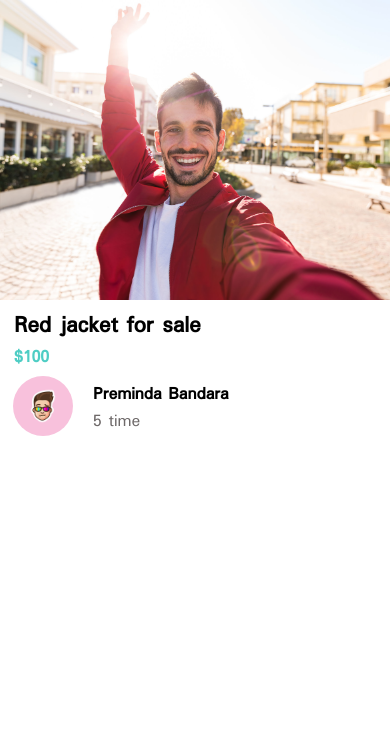
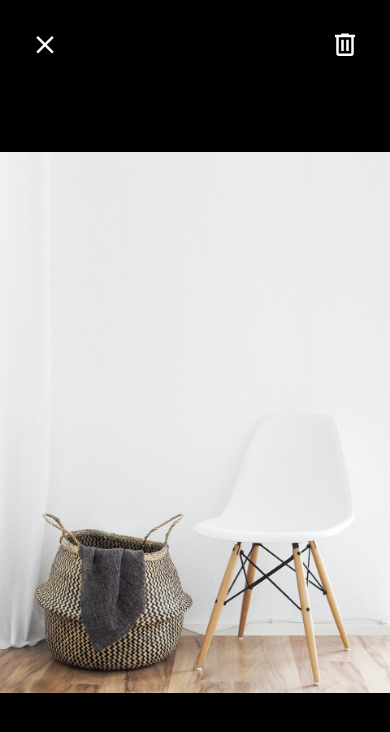
Before and after one commit to PREMINDA/React-NativeSApp, a React Native app: screen / in a window 390 px wide. Shown: the top 732 px of the page. Built offline with nearby package versions, Linux system fonts and the light colour scheme.

Commit message:
add new button to viewimagescreen

```diff
--- a/App.js
+++ b/App.js
@@ -2,7 +2,7 @@ import { StatusBar } from "expo-status-bar";
 import React from "react";
 import { StyleSheet, Text, View, SafeAreaView } from "react-native";
 import Card from "./app/components/Card/Card";
-import Listitem from "./app/components/Listitem/Listitem";
+
 import Moredetail from "./app/screen/Moredetail";
 import ViewImageScreen from "./app/screen/ViewImageScreen";
 import WelcomeScreen from "./app/screen/WelcomeScreen";
@@ -13,7 +13,7 @@ export default function App() {
   console.log(shopdata);
   return (
     <View>
-      <Moredetail />
+      <ViewImageScreen />
     </View>
   );
 }
--- a/app/components/Listitem/Listitem.js
+++ b/app/components/Listitem/Listitem.js
@@ -3,13 +3,10 @@ import { View, StyleSheet, Image } from "react-native";
 import AppText from "../AppText/AppText";
 import color from "../../assets/config/color";
 
-function Listitem({ title, subtitle }) {
+function Listitem({ title, subtitle, image }) {
   return (
     <View style={styles.container}>
-      <Image
-        style={styles.image}
-        source={require("../../assets/image/asdasd.png")}
-      />
+      <Image style={styles.image} source={image} />
 
       <View style={styles.textcontainer}>
         <AppText style={styles.name}>{title}</AppText>
--- a/app/screen/Moredetail.js
+++ b/app/screen/Moredetail.js
@@ -12,10 +12,16 @@ function Moredetail(props) {
         source={require("../assets/image/jacket.jpg")}
       />
       <View style={styles.detailcontainer}>
-        <AppText style={styles.title}>Red jacket for sale</AppText>
-        <AppText style={styles.price}>$100</AppText>
+        <View style={styles.textContainer}>
+          <AppText style={styles.title}>Red jacket for sale</AppText>
+          <AppText style={styles.price}>$100</AppText>
+        </View>
         <View styles={styles.userContainer}>
-          <Listitem title="Preminda Bandara" subtitle="5 time" />
+          <Listitem
+            title="Preminda Bandara"
+            subtitle="5 time"
+            image={require("../assets/image/asdasd.png")}
+          />
         </View>
       </View>
     </View>
@@ -48,6 +54,9 @@ const styles = StyleSheet.create({
     backgroundColor: color.secondary,
     marginBottom: 2,
   },
+  textContainer: {
+    marginBottom: 40,
+  },
   userContainer: {
     marginVertical: 40,
   },
--- a/app/screen/ViewImageScreen.js
+++ b/app/screen/ViewImageScreen.js
@@ -1,5 +1,5 @@
 import React from "react";
-import { Image, StyleSheet, View } from "react-native";
+import { Image, StyleSheet, View, Dimensions } from "react-native";
 import { MaterialCommunityIcons } from "@expo/vector-icons";
 
 import color from "../assets/config/color";
@@ -7,8 +7,16 @@ import color from "../assets/config/color";
 function ViewImageScreen(props) {
   return (
     <View style={styles.container}>
-      <View style={styles.button1}></View>
-      <View style={styles.button2}></View>
+      <View style={styles.button1}>
+        <MaterialCommunityIcons name="close" color="white" size={30} />
+      </View>
+      <View style={styles.button2}>
+        <MaterialCommunityIcons
+          name="trash-can-outline"
+          color="white"
+          size={30}
+        />
+      </View>
       <Image
         style={styles.image}
         source={require("../assets/image/chair.jpg")}
@@ -23,25 +31,19 @@ const styles = StyleSheet.create({
     flex: 1,
   },
   button1: {
-    width: 50,
-    height: 50,
-    backgroundColor: color.primary,
     position: "absolute",
     top: 30,
     left: 30,
   },
   button2: {
-    width: 50,
-    height: 50,
-    backgroundColor: color.secondary,
     position: "absolute",
     top: 30,
     right: 30,
   },
   image: {
     width: "100%",
-    height: "100%",
-    resizeMode: "contain",
+    height: Dimensions.get("window").height,
+    resizeMode: "center",
   },
 });
 export default ViewImageScreen;
```
